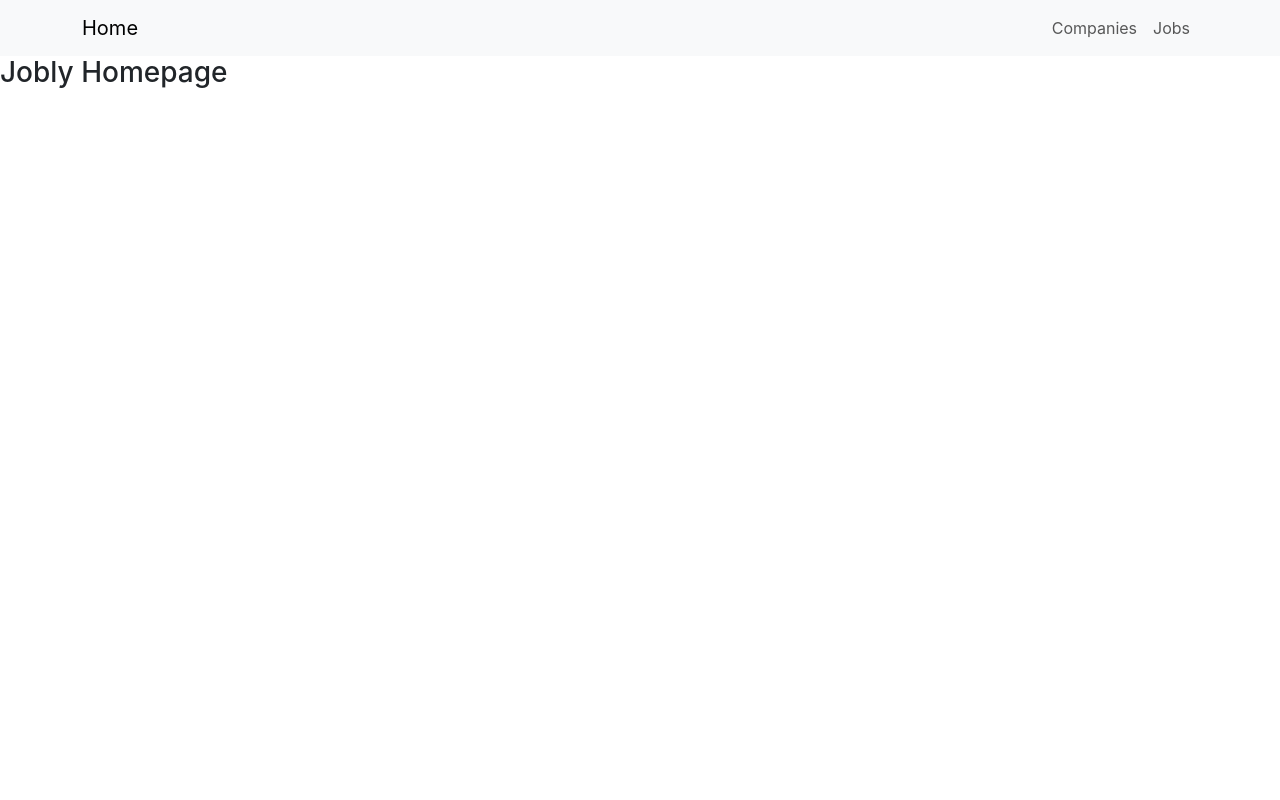
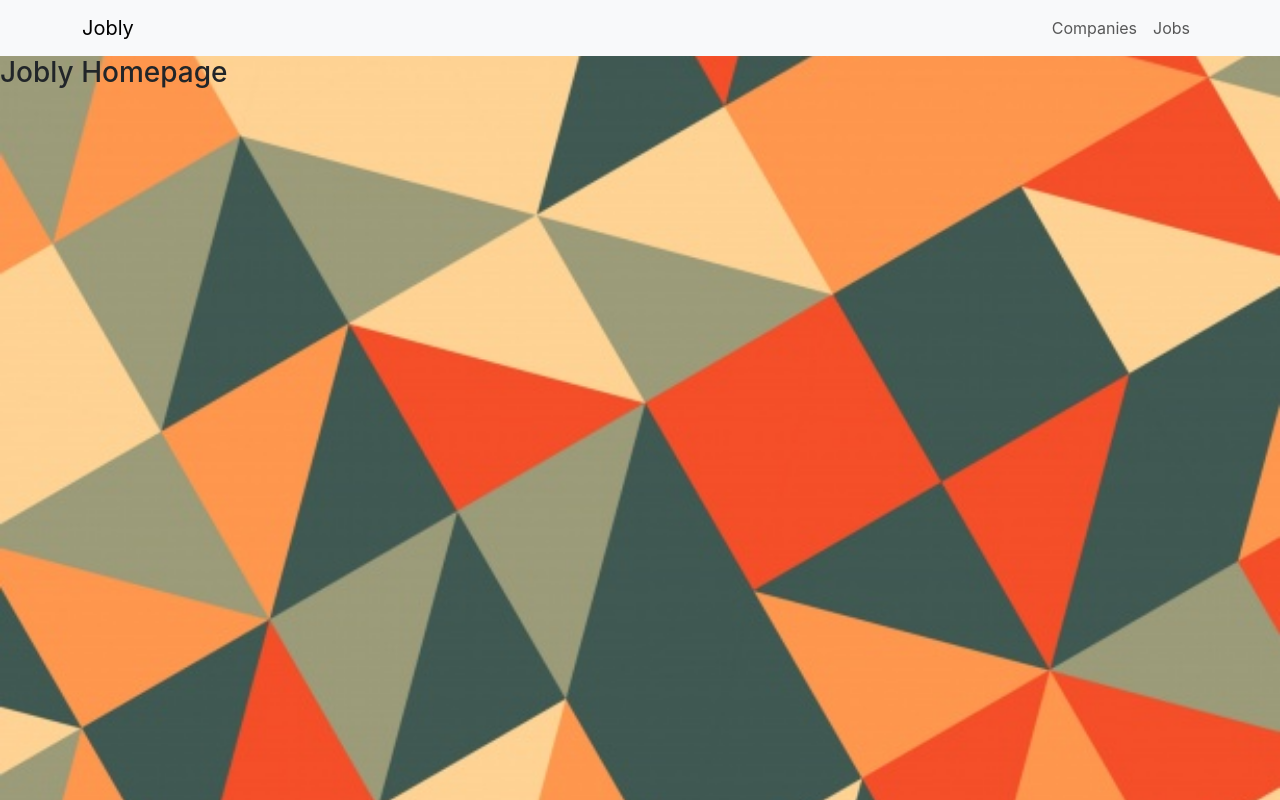
Before and after one commit to camrandev/jobly-frontend, a React (Create React App) app: page / in a window 1280 px wide. Built offline with nearby package versions, Linux system fonts and the light colour scheme; no server answers.

Commit message:
background

```diff
--- a/src/App.css
+++ b/src/App.css
@@ -1,5 +1,14 @@
+/* @import url('./background-for-jobly.png'); */
 .App {
   /* text-align: center; */
+}
+body {
+  background-image: url('./background-for-jobly.png') ;
+  background-size: cover;
+  background-position: center;
+  background-repeat: no-repeat;
+  background-attachment: fixed;
+
 }
 
 .App-logo {
--- a/src/App.js
+++ b/src/App.js
@@ -3,6 +3,8 @@ import React from "react";
 import NavBar from './NavBar';
 import { BrowserRouter } from 'react-router-dom';
 import RoutesList from './RoutesList';
+import backgroundImage from './background-for-jobly.png';
+
 
 function App() {
   return (
--- a/src/CompanyCard.js
+++ b/src/CompanyCard.js
@@ -32,7 +32,7 @@ function CompanyCard({ company }) {
   const logoUrl = process.env.PUBLIC_URL + `${company.logoUrl}`;
 
   return (
-    <div className="container my-5 mx-auto text-left company-card">
+    <div className="container my-5 mx-auto text-left company-card bg-white">
       <Link
         to={`/company/${company.handle}`}
         className="text-left text-dark"
--- a/src/Jobs.js
+++ b/src/Jobs.js
@@ -50,7 +50,6 @@ function Jobs () {
 
   return (
     <div>
-      <h3>Jobs</h3>
       <div>
         <SearchForm submitSearch={submitSearch}/>
         <JobCardList jobs={allJobs.jobs}/>
--- a/src/NavBar.js
+++ b/src/NavBar.js
@@ -16,7 +16,7 @@ function NavBar(){
   return (
     <nav className="navbar navbar-expand-sm navbar-light bg-light">
       <div className="container">
-        <NavLink to="/" className="navbar-brand">Home</NavLink>
+        <NavLink to="/" className="navbar-brand">Jobly</NavLink>
         <div className="navbar-nav mr-auto">
           <NavLink to="/companies" className="nav-link">Companies</NavLink>
           <NavLink to="/jobs" className="nav-link">Jobs</NavLink>
```
Also changed, not shown: src/background-for-jobly.png (renamed from public/logos/background-for-jobly.png).
